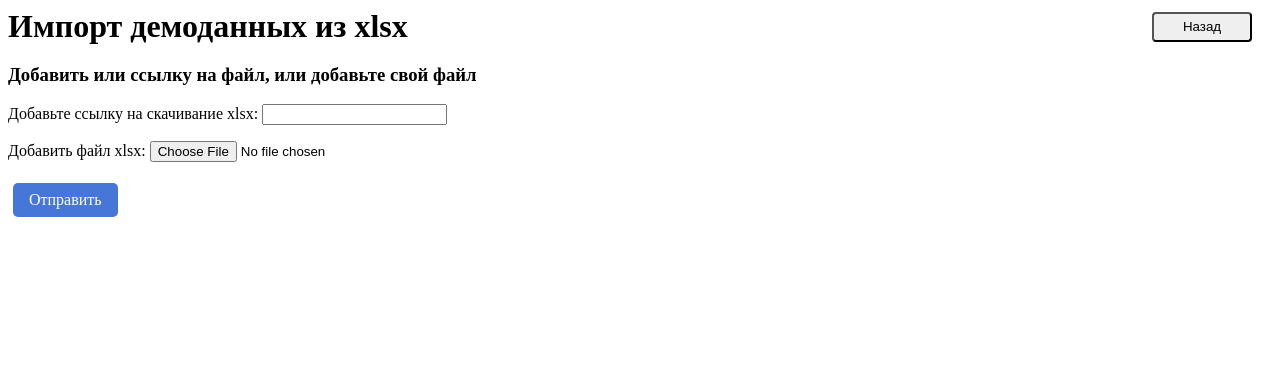
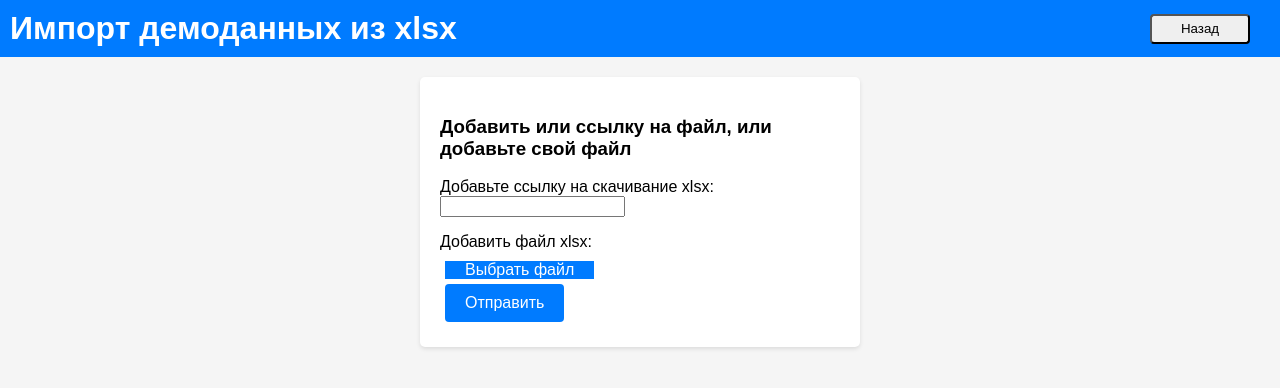
Before and after one commit to hlopikit/is_demo, a Django app: page /demo_data_in_bitrix/excel/ in a window 1280 px wide. Shown: the top 388 px of the page. Run offline with Django 3.2, Linux system fonts and the light colour scheme.

Commit message:
Add new func

```diff
--- a/demo_data_in_bitrix/templates/demodata.html
+++ b/demo_data_in_bitrix/templates/demodata.html
@@ -12,10 +12,103 @@
 {% endblock %}
 
 {% block content %}
-    <form action="{% url 'excel'%}" method="post" enctype="multipart/form-data">
+    <form action="{% url 'excel'%}" method="post" class="import-form" enctype="multipart/form-data">
         <h3>Добавить или ссылку на файл, или добавьте свой файл</h3>
         <p class="text">Добавьте ссылку на скачивание xlsx: <input type="text" name="link"></p>
-        <p class="text">Добавить файл xlsx: <input id="input_file" type="file" name="file"></p>
+        <p class="text">Добавить файл xlsx:</p>
+        <div class="file-input-wrapper">
+            <input id="input_file" type="file" name="file">
+            <label for="input_file" class="c-button">Выбрать файл</label>
+        </div>
         <button class="c-button" type="submit">Отправить</button>
     </form>
 {% endblock %}
+
+{% block styles %}
+    <style>
+        /* Общие стили для страницы */
+        body {
+            font-family: Arial, sans-serif;
+            background-color: #f5f5f5;
+            margin: 0;
+            padding: 0;
+        }
+
+        /* Стили для заголовка */
+        .header {
+            background-color: #007BFF;
+            padding: 10px;
+            color: white;
+            text-align: center;
+        }
+
+        /* Стили для формы */
+        .import-form {
+            max-width: 400px;
+            margin: 20px auto;
+            background-color: #fff;
+            padding: 20px;
+            border-radius: 5px;
+            box-shadow: 0 2px 4px rgba(0, 0, 0, 0.1);
+        }
+
+        /* Стили для текста */
+        .text {
+            margin-bottom: 10px;
+        }
+
+        /* Стили для кнопки */
+        .c-button {
+            background-color: #007BFF;
+            color: white;
+            border: none;
+            padding: 10px 20px;
+            border-radius: 4px;
+            cursor: pointer;
+        }
+
+        .file-input-wrapper .link-input {
+            width: 100%;
+            padding: 10px;
+            font-size: 16px;
+            border: 1px solid #ccc;
+            border-radius: 4px;
+        }
+
+        /* Стили для поля выбора файла */
+        .file-input-wrapper {
+            position: relative;
+            overflow: hidden;
+            white-space: nowrap;
+        }
+
+        #input_file {
+            display: block;
+            opacity: 0;
+            width: 100%;
+            height: 100%;
+            position: absolute;
+            top: 0;
+            left: 0;
+            cursor: pointer;
+        }
+
+        .c-button[type="file"] {
+            position: relative;
+            z-index: 1;
+            overflow: hidden;
+            text-overflow: ellipsis;
+        }
+    </style>
+{% endblock %}
+
+{% block scripts %}
+    <script>
+        // Обработчик события для кнопки выбора файла
+        document.getElementById("input_file").addEventListener("change", function() {
+            var fileName = this.value.split("\\").pop();
+            var label = document.querySelector(".file-input-wrapper label");
+            label.innerHTML = "Выбран файл: " + fileName;
+        });
+    </script>
+{% endblock %}
--- a/demo_data_in_bitrix/views/demo_data.py
+++ b/demo_data_in_bitrix/views/demo_data.py
@@ -24,6 +24,7 @@ def excel(request):
                 filename = f'media/{filename}'
             sheet_names = get_sheet_names(filename)
             for sheet_name in sheet_names:
+                but = request.bitrix_user_token
                 data = excel_to_dict(filename, sheet_name)
                 but.call_api_method("crm.item.batchImport", {"entityTypeId": str(OBJECT_CRM[sheet_name]),
                                                              "data": data})
```
